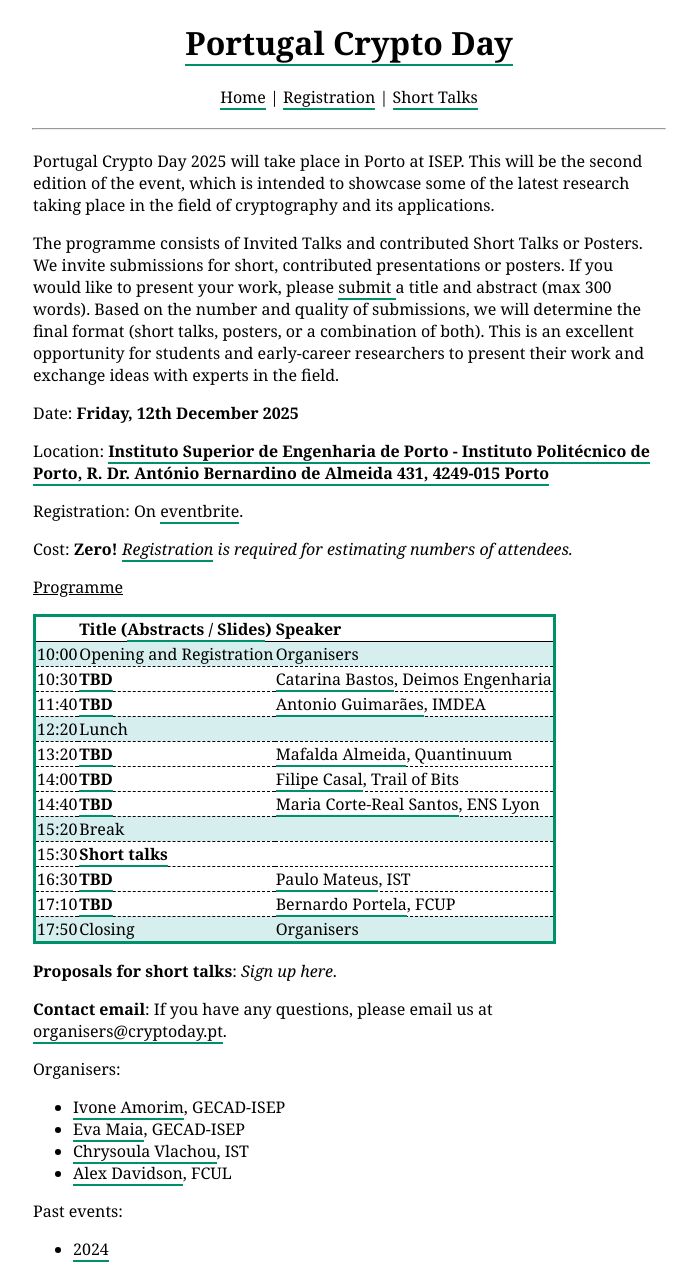
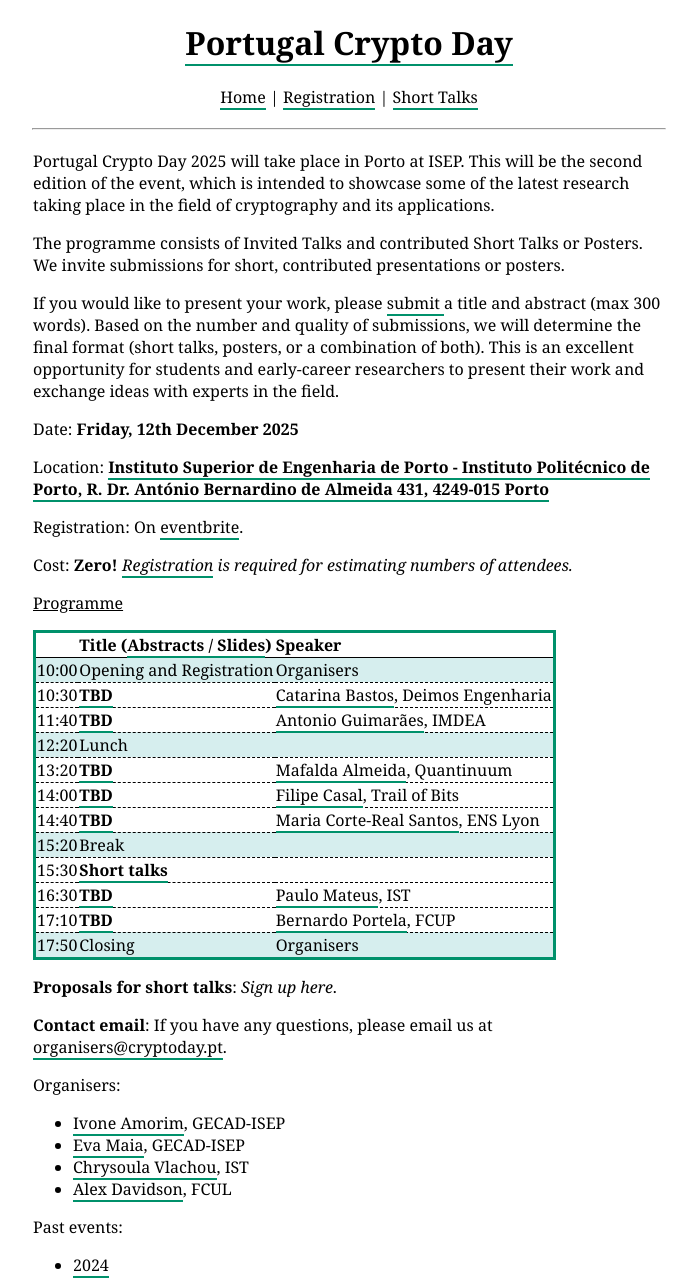
Before and after one commit to cryptoday-pt/cryptoday-pt.github.io, a Jekyll site: the page built from index.html, in a window 1280 px wide, cut to the strip 0-1278 px from the top of the page. Shown: the whole strip, without its empty margins (291-988 px from the left). Built offline with Jekyll 4.4.1, drawn with Linux system fonts in a browser that asks for light colours; the list of posts is cut into pages by our own code.

Commit message:
Update index.html

```diff
--- a/index.html
+++ b/index.html
@@ -4,7 +4,10 @@ layout: default
 
 Portugal Crypto Day 2025 will take place in Porto at ISEP. This will be the second edition of the event, which is intended to showcase some of the latest research taking place in the field of cryptography and its applications.
 <p>
-    The programme consists of Invited Talks and contributed Short Talks or Posters. We invite submissions for short, contributed presentations or posters. If you would like to present your work, please <a href="	https://easychair.org/conferences?conf=pcryptod25"> submit </a> a title and abstract (max 300 words). Based on the number and quality of submissions, we will determine the final format (short talks, posters, or a combination of both).
+    The programme consists of Invited Talks and contributed Short Talks or Posters. We invite submissions for short, contributed presentations or posters.
+</p>
+<p>
+If you would like to present your work, please <a href="	https://easychair.org/conferences?conf=pcryptod25"> submit </a> a title and abstract (max 300 words). Based on the number and quality of submissions, we will determine the final format (short talks, posters, or a combination of both).
 This is an excellent opportunity for students and early-career researchers to present their work and exchange ideas with experts in the field.
 </p>
 <p>
```
